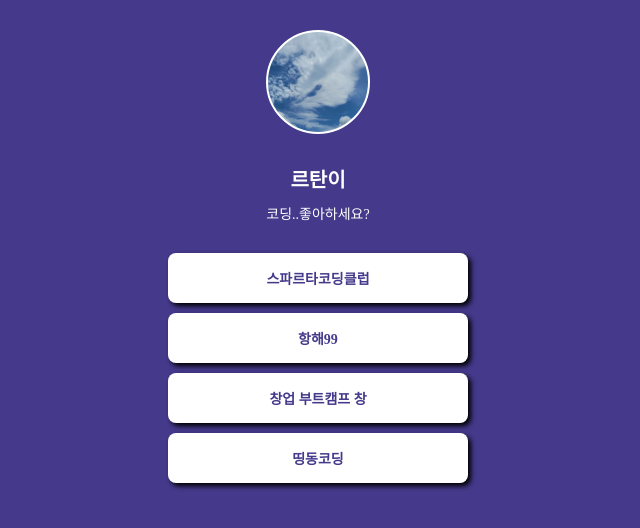
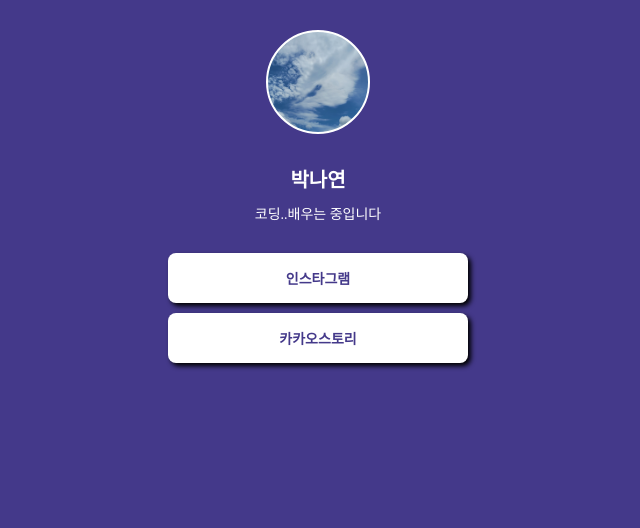
Before and after one commit to nayeonpark202210/mypage, a plain HTML site: page index.html in a window 1280 px wide. Shown: the whole page, without its empty margins (322-962 px from the left). Drawn offline with Linux system fonts and the light colour scheme; a web font is replaced by a local one.

Commit message:
Update index.html

```diff
--- a/index.html
+++ b/index.html
@@ -1,15 +1,13 @@
 <!DOCTYPE html>
 <html>
     <head>
-        <!-- 웹페이지 보이지는 않지만, 필요한 설정을 해두는 곳이에요.
-             우리가 집을 위해 미리 생각 해놓은 것을 적어두는 곳이라고 할 수 있죠!-->
         <meta charset="UTF-8" />
         <meta http-equiv="X-UA-Compatible" content="IE=edge" />
         <meta name="viewport" content="width=device-width, initial-scale=1.0" />
-        <meta property="og:title" content="르탄이 - 프로필 링크" />
+        <meta property="og:title" content="박나연의 링크 모음" />
         <meta property="og:description" content="어서와 코딩은 처음이지?" />
-        <meta property="og:image" content="공유할 이미지" />
-        <title>르탄이 - 프로필 링크</title>
+        <meta property="og:image" content="20220815_130402.jpg" />
+        <title>내 링크 모음</title>
         <style>
             @import url('https://cdn.jsdelivr.net/gh/orioncactus/pretendard/dist/web/static/pretendard.css');
             * {
@@ -77,7 +75,7 @@
 
             }
             .wrap > a:hover {
-                background-color: #d2d2d2;
+                background-color: #f2f2f2;
             }
 
         </style>
@@ -85,12 +83,10 @@
     <body>
         <div class="wrap">
             <div class="profile"></div>
-            <h1 class="main">르탄이</h1>
-            <p class="sub">코딩..좋아하세요?</p>
-            <a target="_blank" href="https://spartacodingclub.kr/">스파르타코딩클럽</a>
-            <a target="_blank" href="https://hanghae99.spartacodingclub.kr/">항해99</a>
-            <a target="_blank" href="https://chang.spartacodingclub.kr/">창업 부트캠프 창</a>
-            <a target="_blank" href="https://ddingdong.spartacodingclub.kr/">띵동코딩</a>
+            <h1 class="main">박나연</h1>
+            <p class="sub">코딩..배우는 중입니다</p>
+            <a target="_blank" href="https://spartacodingclub.kr/">인스타그램</a>
+            <a target="_blank" href="https://hanghae99.spartacodingclub.kr/">카카오스토리</a>
         </div>
     </body>
 </html>
```
